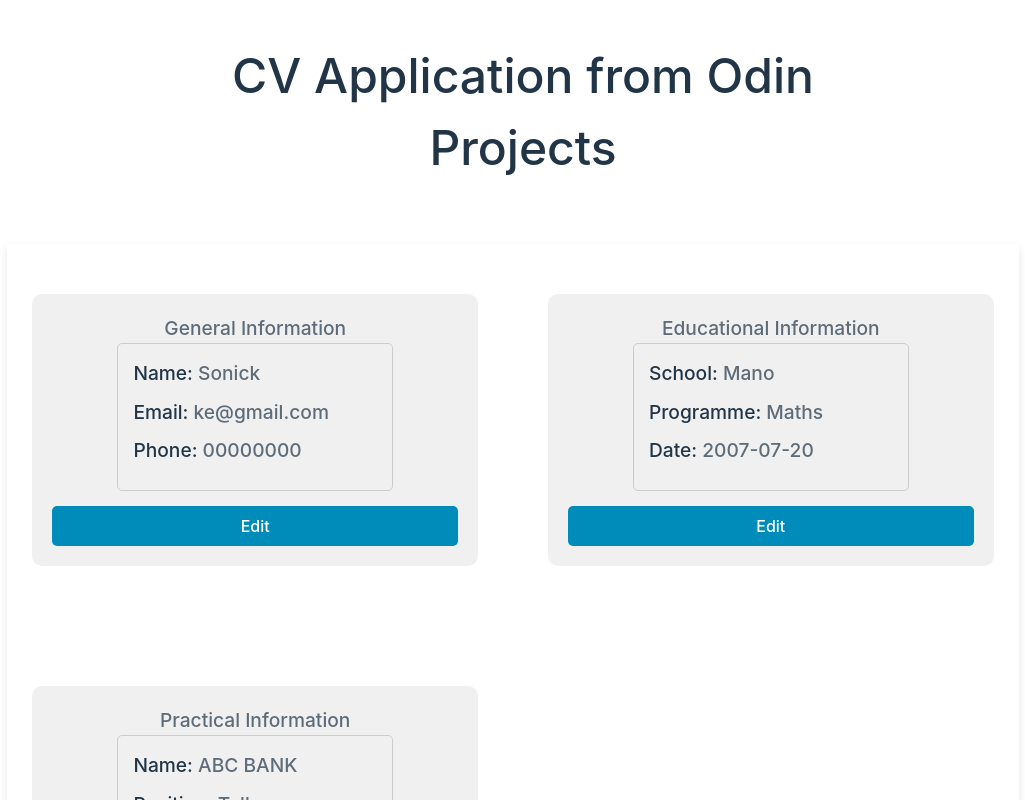
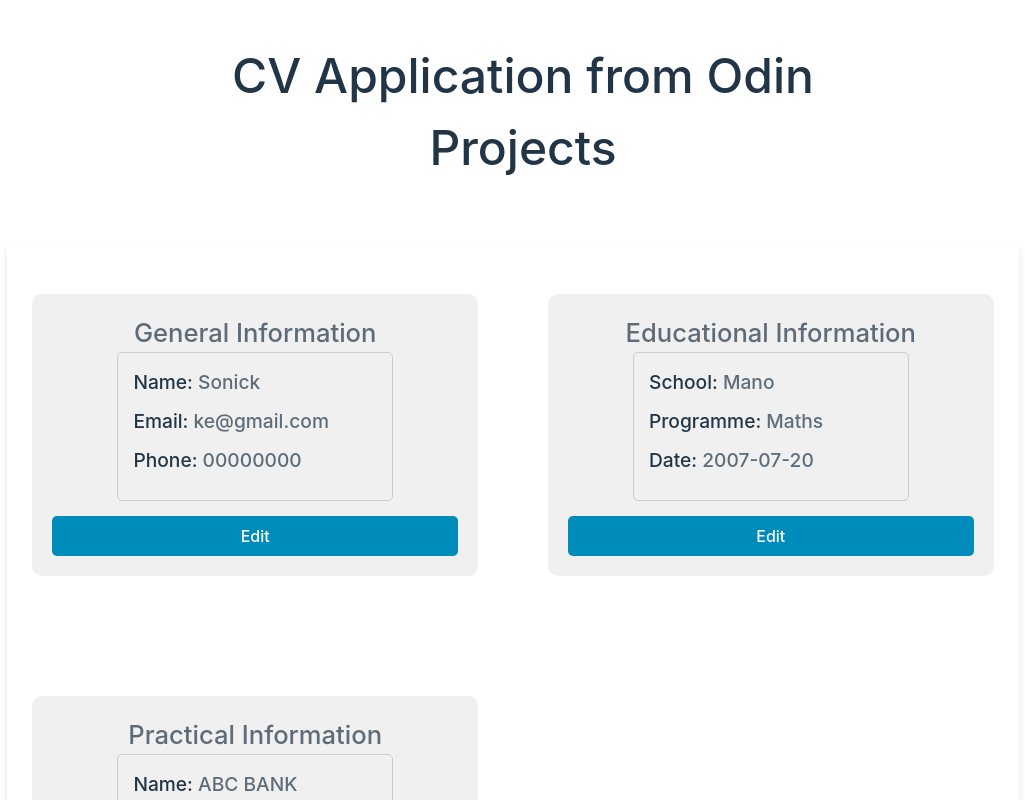
Before and after one commit to Sonickmumba/cv_app, a React (Vite) app: page / in a window 1280 px wide. Shown: the top 800 px of the page, without its empty margins (127-1152 px from the left). Built offline with nearby package versions, Linux system fonts and the light colour scheme.

Commit message:
Add font-size

```diff
--- a/src/App.css
+++ b/src/App.css
@@ -87,7 +87,7 @@ input {
 }
 
 .title-p {
-  font-size: 1.2rem;
+  font-size: 1.6rem;
   font-weight: 500;
   margin: 0;
   opacity: 0.7;
```
